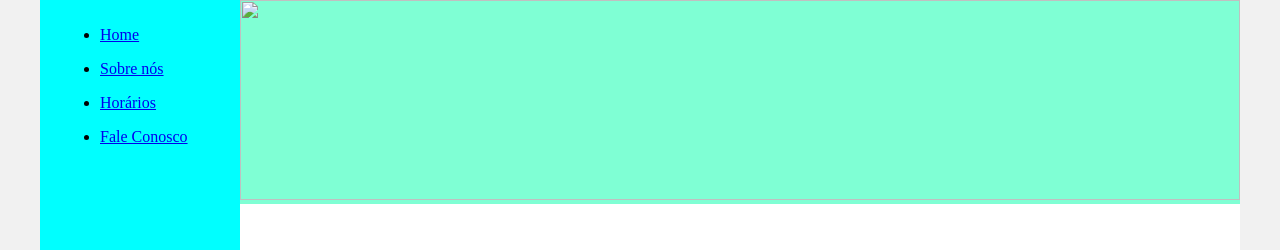
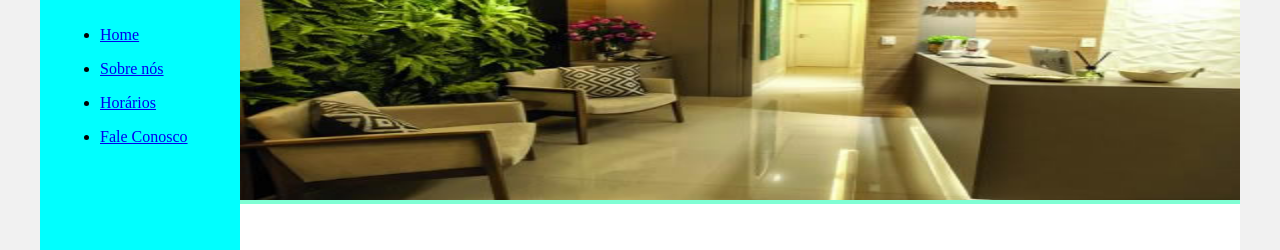
Before and after one commit to kallemback/Projeto_site_DIO, a plain HTML site: page sobre.html in a window 1280 px wide. Shown: the top 250 px of the page. Drawn offline with Linux system fonts and the light colour scheme; the site is published under a folder, as on GitHub Pages, so addresses that start at the root find nothing.

Commit message:
ajuste
ajuste no link de imagem

```diff
--- a/sobre.html
+++ b/sobre.html
@@ -27,7 +27,7 @@
 
         <div class="main">
             <div class="header">
-                <img src="/clinica-magnifique-500x342.jpg" width="1000px" height="200px">
+                <img src="clinica-magnifique-500x342.jpg" width="1000px" height="200px">
                 <!-- Aqui vai o seu header -->
             </div>
 
```
